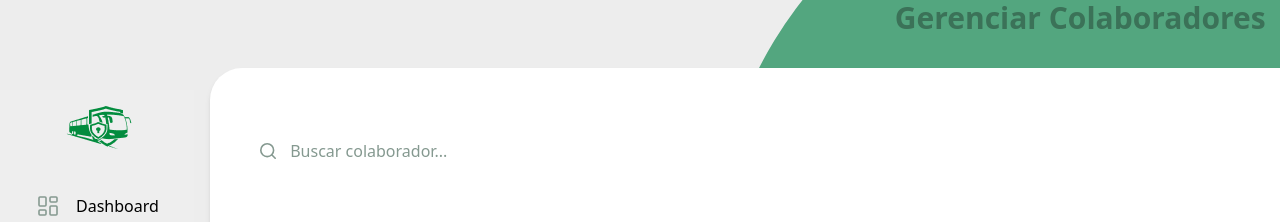
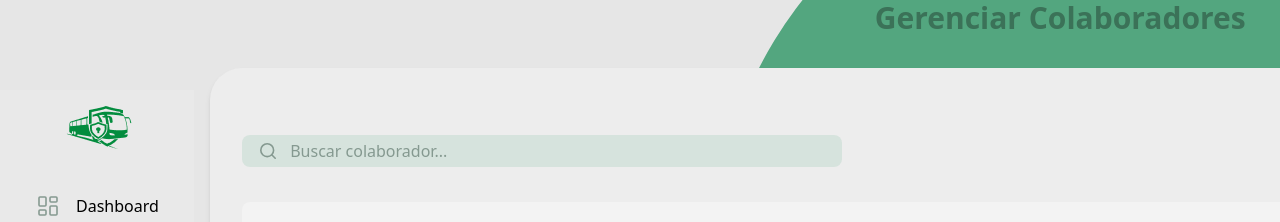
Before and after one commit to Marilia84/Gestao-de-Acesso, a React (Vite) app: page /colaboradores in a window 1280 px wide. Shown: the top 222 px of the page. Built offline with nearby package versions, Linux system fonts and the light colour scheme; no server answers; sample sign-in values are in the browser's storage.

Commit message:
Ajustes na pagina de colaborador

```diff
--- a/src/pages/Colaboradores.jsx
+++ b/src/pages/Colaboradores.jsx
@@ -1,11 +1,12 @@
 import Navbar from "../components/Navbar";
-import { useEffect, useState } from "react";
+import { use, useEffect, useState } from "react";
 import api from "../api/axios";
 import Lupa from "../assets/lupa.svg";
 import Add from "../assets/add.svg";
 
 export default function Colaboradores() {
   const [colaboradores, setColaboradores] = useState([]);
+  const [search, setSearch] = useState("");
 
   useEffect(() => {
     // Exemplo de chamada à API
@@ -18,26 +19,27 @@ export default function Colaboradores() {
         console.error("Erro ao buscar colaboradores:", err);
       });
   }, []);
-
+  // Filtra colaboradores pelo nome
+  const colaboradoresFiltrados = colaboradores.filter((colab) =>
+    colab.nome.toLowerCase().includes(search.toLowerCase())
+  );
   return (
-     <div className="relative bg-[#EDEDED] min-h-screen flex items-center gap-4 overflow-hidden">
-    {/* Primeira curva verde */}
+     <div className="relative bg-[#E6E6E6] min-h-screen flex items-center gap-4 overflow-hidden">
     <div className="absolute right-0 top-10 w-[750px] h-[800px] bg-[#53A67F] rounded-tl-[400px] rounded-bl-[300px] rotate-[20deg] translate-x-1/4 -translate-y-1/4 z-0" />
-    {/* Continuação para a esquerda, formando o "Z" */}
     <div className="absolute right-0 top-[750px] w-[2050px] h-[450px] bg-[#53A67F]  rounded-tl-[400px] rounded-br-[400px] rounded-tr-[400px] rotate-[-10deg] translate-x-1/4 -translate-y-1/4 z-0" />
     <Navbar />
     <div className="flex flex-1 flex-col justify-center items-center  relative z-10">
       <h1 className="text-3xl font-bold text-[#3B7258]">
         Gerenciar Colaboradores
       </h1>
-        <div className="bg-white shadow-md shadow  rounded-[32px] h-[880px] w-[1740px] mb-8 mt-8 p-8">
+        <div className="bg-[#EDEDED] shadow-md shadow  rounded-[32px] h-[880px] w-[1700px] mb-8 mt-8 p-8">
           <div className="relative mt-2 w-[600px] mb-[35px] ">
 
             <button className="absolute right-[-65em] top-1/2 -translate-y-1/2 bg-[#038C3E] border-2 border-[#1FC96A] rounded-full p-3 flex items-center justify-center shadow-md">
               <img src={Add} alt="Atribuir líder" className="w-4 h-4" />
             </button>
           </div>
-          <div className="relative mt-2 w-[600px] mb-[35px] ">
+          <div className="relative mt-2 w-[600px] mb-[35px]  ">
             <img
               src={Lupa}
               alt="lupa de busca"
@@ -46,7 +48,9 @@ export default function Colaboradores() {
             <input
               type="text"
               placeholder="Buscar colaborador..."
-              className="pl-12 w-full rounded-[8px] placeholder-[#859990] h-8 bg-white/40"
+              className="pl-12 w-full rounded-[8px] placeholder-[#859990] h-8 bg-[#53A67F]/15 transition-border focus:outline-none focus:ring-1 focus:ring-[#038C3E]"
+              value={search}
+              onChange={(e) => setSearch(e.target.value)}
             />
           </div>
           <table className="w-full table-auto bg-white/30  rounded-lg  ">
@@ -60,8 +64,8 @@ export default function Colaboradores() {
               </tr>
             </thead>
             <tbody>
-              {colaboradores.length > 0 ? (
-                colaboradores.map((colab) => (
+              {colaboradoresFiltrados.length > 0 ? (
+                colaboradoresFiltrados.map((colab) => (
                   <tr key={colab.id}>
                     <td className="px-8 py-2 text-center">{colab.nome}</td>
                     <td className="px-4 py-2 text-center">{colab.matricula}</td>
```
